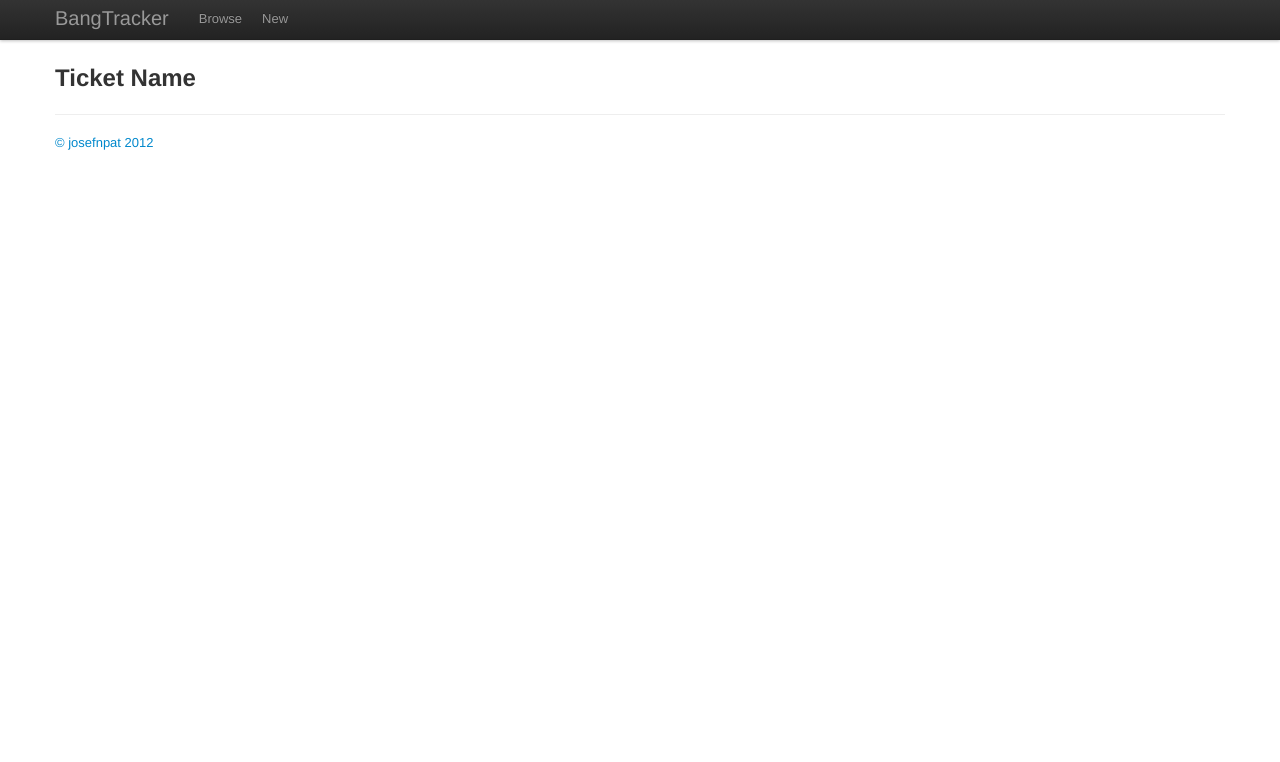
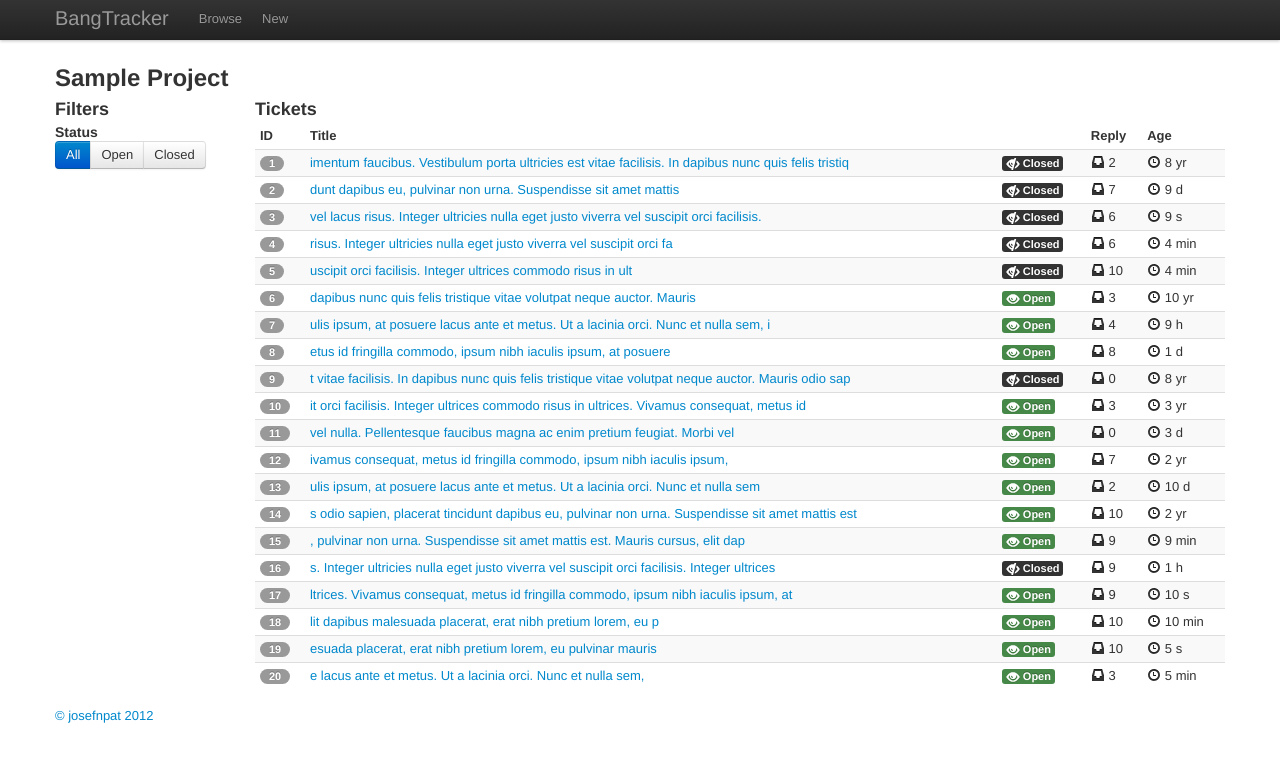
Before and after one commit to josefnpat/bangtracker, a PHP site: page /index.php?action=index in a window 1280 px wide. Shown: the top 762 px of the page. Run offline with PHP 8.4, Linux system fonts and the light colour scheme; data that the repository does not hold is empty.

Commit message:
Splitting stuff up, cleaning up style, etc.

```diff
--- /dev/null
+++ b/inc/browse.php
@@ -0,0 +1,68 @@
+      <h2><?php echo $project_name; ?></h2>
+      <div class="row">
+        <div class="span2">
+          <h3>Filters</h3>
+          <h4>Status</h4>
+          <div class="btn-group"><?php
+if($_GET['set'] == "open"){
+?>
+            <a href="./" class="btn">All</a>
+            <a href="?set=open" class="btn btn-primary">Open</a>
+            <a href="?set=close" class="btn">Closed</a>
+<?php
+} elseif($_GET['set'] == "close"){
+?>
+            <a href="./" class="btn">All</a>
+            <a href="?set=open" class="btn">Open</a>
+            <a href="?set=close" class="btn btn-primary">Closed</a>
+<?php
+} else {
+?>
+            <a href="./" class="btn btn-primary">All</a>
+            <a href="?set=open" class="btn">Open</a>
+            <a href="?set=close" class="btn">Closed</a>
+<?php
+}
+?>
+          </div>
+        </div>
+        <div class="span10">
+          <h3>Tickets</h3>
+          <table class="table table-striped table-condensed">
+            <thead>
+              <tr>
+                <th>ID</th>
+                <th>Title</th>
+                <th></th>
+                <th>Reply</th>
+                <th>Age</th>
+              </tr>
+            </thead>
+            <tbody>
+<?php for($i=1;$i<=rand(15,25);$i++){ ?>
+              <tr>
+                <td><span class="badge"><?php echo $i; ?></span></td>
+                <td><a href="?ticket=<?php echo $i; ?>"><?php $temp = rand(60,100); echo substr($lorem,rand(1,strlen($lorem)-$temp),$temp); ?></a></td>
+                <td>
+<?php
+if($_GET['set'] == "open"){
+  $num = 1;
+} elseif($_GET['set'] == "close"){
+  $num = 0;
+} else {
+  $num = rand(0,1);
+}
+if($num){ ?>
+                  <span class="label label-success"><i class="icon-eye-open icon-white"></i> Open</span>
+<?php } else { ?>
+                  <span class="label label-inverse"><i class="icon-eye-close icon-white"></i> Closed</span>
+<?php } ?>
+                </td>
+                <td><i class="icon-inbox"></i> <?php echo rand(0,10); ?></td>
+                <td><i class="icon-time"></i> <?php echo rand(1,10)." ".$times[rand(0,5)]; ?></td>
+              </tr>
+<?php } ?>
+            </tbody>
+          </table>
+        </div>
+      </div>
--- /dev/null
+++ b/inc/footer.php
@@ -0,0 +1,8 @@
+      <footer>
+        <p><a href="http://josefnpat.com">&copy; josefnpat 2012</a></p>
+      </footer>
+
+    </div> <!-- /container -->
+
+  </body>
+</html>
--- /dev/null
+++ b/inc/header.php
@@ -0,0 +1,47 @@
+<!DOCTYPE html>
+<html lang="en">
+  <head>
+    <meta charset="utf-8">
+    <title>BangTracker &ndash; <?php echo $project_name; ?></title>
+    <meta name="viewport" content="width=device-width, initial-scale=1.0">
+    <meta name="description" content="">
+    <meta name="author" content="">
+
+    <!-- Le styles -->
+    <link href="bootstrap/css/bootstrap.css" rel="stylesheet">
+    <style type="text/css">
+      body {
+        padding-top: 60px;
+        padding-bottom: 40px;
+      }
+    </style>
+    <link href="bootstrap/css/bootstrap-responsive.css" rel="stylesheet">
+
+    <!-- Le HTML5 shim, for IE6-8 support of HTML5 elements -->
+    <!--[if lt IE 9]>
+      <script src="http://html5shim.googlecode.com/svn/trunk/html5.js"></script>
+    <![endif]-->
+
+    <!-- Le fav and touch icons -->
+    <link rel="shortcut icon" href="bootstrap/ico/favicon.ico">
+    <link rel="apple-touch-icon-precomposed" sizes="144x144" href="bootstrap/ico/apple-touch-icon-144-precomposed.png">
+    <link rel="apple-touch-icon-precomposed" sizes="114x114" href="bootstrap/ico/apple-touch-icon-114-precomposed.png">
+    <link rel="apple-touch-icon-precomposed" sizes="72x72" href="bootstrap/ico/apple-touch-icon-72-precomposed.png">
+    <link rel="apple-touch-icon-precomposed" href="bootstrap/ico/apple-touch-icon-57-precomposed.png">
+  </head>
+
+  <body>
+
+    <div class="navbar navbar-fixed-top">
+      <div class="navbar-inner">
+        <div class="container">
+          <a class="brand" href="./">BangTracker</a>
+          <ul class="nav">
+            <li><a href="./">Browse</a></li>
+            <li><a href="?action=new">New</a></li>
+          </ul>
+        </div>
+      </div>
+    </div>
+
+    <div class="container">
--- a/index.php
+++ b/index.php
@@ -1,165 +1,18 @@
-<?php
+<?php include("inc/header.php");
 require("config.php");
 include_once("md/markdown.php");
-
 $lorem = "Lorem ipsum dolor sit amet, consectetur adipiscing elit. Sed a dui ultrices sem condimentum faucibus. Vestibulum porta ultricies est vitae facilisis. In dapibus nunc quis felis tristique vitae volutpat neque auctor. Mauris odio sapien, placerat tincidunt dapibus eu, pulvinar non urna. Suspendisse sit amet mattis est. Mauris cursus, elit dapibus malesuada placerat, erat nibh pretium lorem, eu pulvinar mauris massa vel nulla. Pellentesque faucibus magna ac enim pretium feugiat. Morbi vel lacus risus. Integer ultricies nulla eget justo viverra vel suscipit orci facilisis. Integer ultrices commodo risus in ultrices. Vivamus consequat, metus id fringilla commodo, ipsum nibh iaculis ipsum, at posuere lacus ante et metus. Ut a lacinia orci. Nunc et nulla sem, in feugiat odio.";
-
 $times = array("s","min","h","d","mo","yr");
-?><!DOCTYPE html>
-<html lang="en">
-  <head>
-    <meta charset="utf-8">
-    <title>BangTracker &ndash; <?php echo $project_name; ?></title>
-    <meta name="viewport" content="width=device-width, initial-scale=1.0">
-    <meta name="description" content="">
-    <meta name="author" content="">
-
-    <!-- Le styles -->
-    <link href="bootstrap/css/bootstrap.css" rel="stylesheet">
-    <style type="text/css">
-      body {
-        padding-top: 60px;
-        padding-bottom: 40px;
-      }
-    </style>
-    <link href="bootstrap/css/bootstrap-responsive.css" rel="stylesheet">
-
-    <!-- Le HTML5 shim, for IE6-8 support of HTML5 elements -->
-    <!--[if lt IE 9]>
-      <script src="http://html5shim.googlecode.com/svn/trunk/html5.js"></script>
-    <![endif]-->
-
-    <!-- Le fav and touch icons -->
-    <link rel="shortcut icon" href="bootstrap/ico/favicon.ico">
-    <link rel="apple-touch-icon-precomposed" sizes="144x144" href="bootstrap/ico/apple-touch-icon-144-precomposed.png">
-    <link rel="apple-touch-icon-precomposed" sizes="114x114" href="bootstrap/ico/apple-touch-icon-114-precomposed.png">
-    <link rel="apple-touch-icon-precomposed" sizes="72x72" href="bootstrap/ico/apple-touch-icon-72-precomposed.png">
-    <link rel="apple-touch-icon-precomposed" href="bootstrap/ico/apple-touch-icon-57-precomposed.png">
-  </head>
-
-  <body>
-
-    <div class="navbar navbar-fixed-top">
-      <div class="navbar-inner">
-        <div class="container">
-          <a class="brand" href="./">BangTracker</a>
-          <div class="nav-collapse">
-            <ul class="nav">
-              <li><a href="./">Browse</a></li>
-              <li><a href="?action=new">New</a></li>
-            </ul>
-          </div><!--/.nav-collapse -->
-        </div>
-      </div>
-    </div>
-
-    <div class="container">
-      <a name="browse"></a>
-<?php if(!$_GET['id'] and !$_GET['action']){ ?>
-      <h2><?php echo $project_name; ?></h2>
-      <div class="row">
-        <div class="span2">
-          <h3>Filters</h3>
-          <div class="btn-group">
-            <a href="./" class="btn btn-primary">All</a>
-            <a href="?set=open" class="btn">Open</a>
-            <a href="?set=close" class="btn">Closed</a>
-          </div>
-        </div>
-        <div class="span10">
-          <h3>Tickets</h3>
-          <table class="table table-striped table-condensed">
-            <thead>
-              <tr>
-                <th>ID</th>
-                <th>Title</th>
-                <th></th>
-                <th>Reply</th>
-                <th>Age</th>
-              </tr>
-            </thead>
-            <tbody>
-<?php for($i=1;$i<=rand(15,25);$i++){ ?>
-              <tr>
-                <td><span class="badge"><?php echo $i; ?></span></td>
-                <td><a href="?id=<?php echo $i; ?>"><?php $temp = rand(60,100); echo substr($lorem,rand(1,strlen($lorem)-$temp),$temp); ?></a></td>
-                <td>
-<?php
-if($_GET['set'] == "open"){
-  $num = 1;
-} elseif($_GET['set'] == "close"){
-  $num = 0;
+if($_GET['ticket']){
+  include("inc/ticket.php");
+} elseif($_GET['action']=="new") {
+  include("inc/new.php");
 } else {
-  $num = rand(0,1);
+  include("inc/browse.php");
 }
-
-
-if($num){ ?>
-                  <span class="label label-success"><i class="icon-eye-open icon-white"></i> Open</span>
-<?php } else { ?>
-                  <span class="label label-inverse"><i class="icon-eye-close icon-white"></i> Closed</span>
-<?php } ?>
-                </td>
-                <td><i class="icon-inbox"></i> <?php echo rand(0,10); ?></td>
-                <td><i class="icon-time"></i> <?php echo rand(1,10)." ".$times[rand(0,5)]; ?></td>
-              </tr>
-<?php } ?>
-            </tbody>
-          </table>
-        </div>
-      </div>
-<?php } else { ?>
-      <h2>Ticket Name</h2>
-
-<?php
-}
-if($_GET['action']=="new"){
-?>
-      <hr />
-      <a name="new"></a>
-      <div class="row">
-        <div class="span6">
-          <h2>New Ticket</h2>
-          <form class="well">
-            <fieldset>
-              <div class="control-group">
-                <div class="controls">
-                  <label class="control-label" for="textarea">Tickets are parsed in <a href="http://daringfireball.net/projects/markdown/">markdown</a>. HTML is disabled.</label>
-                  <textarea class="input-xxlarge" id="textarea" rows="8"></textarea>
-                </div>
-              </div>
-              <div class="form-actions">
-                <button type="submit" class="btn btn-primary">Submit Ticket</button>
-              </div>
-            </fieldset>
-          </form>
-        </div>
-        <div class="span6">
-          <h2>Help</h2>
-          <div class="well">
-            <p><strong>A bang is an `!` before a command that allows you to add additional data to a ticket.</strong></p>
-            <p>Bangs availible to you:</p>
-            <ul>
-              <li><p>Reply to a specific ticket id &rarr; <code>!reply:[id]</code></p><p>e.g.: <code>!reply:12</code></p></li>
-              <li><p>Identify yourself with a keyphrase &rarr; <code>!identify:[keyphrase]</code></p><p>e.g.: <code>!identify:m4bez7HE</code></p></li>
-              <li><p>Set the current ticket as open (default) or closed &rarr; <code>!set:[open|close]</code></p><p>e.g.: <code>!set:close</code></p></li>
-            </ul>
-          </div>
-        </div>
-      </div>
-<?php } ?>
-      <hr>
-<?php
 $parser = new Markdown_Parser; // or MarkdownExtra_Parser
 $parser->no_markup = true;
 $text = file_get_contents("readme.md");
 $parser->transform($text);
 ?>
-      <footer>
-        <p><a href="http://josefnpat.com">&copy; josefnpat 2012</a></p>
-      </footer>
-
-    </div> <!-- /container -->
-
-  </body>
-</html>
+<?php include("inc/footer.php"); ?>
```
Also changed, not shown: inc/new.php (added, +30 -0 lines), inc/ticket.php (added, +7 -0 lines).
